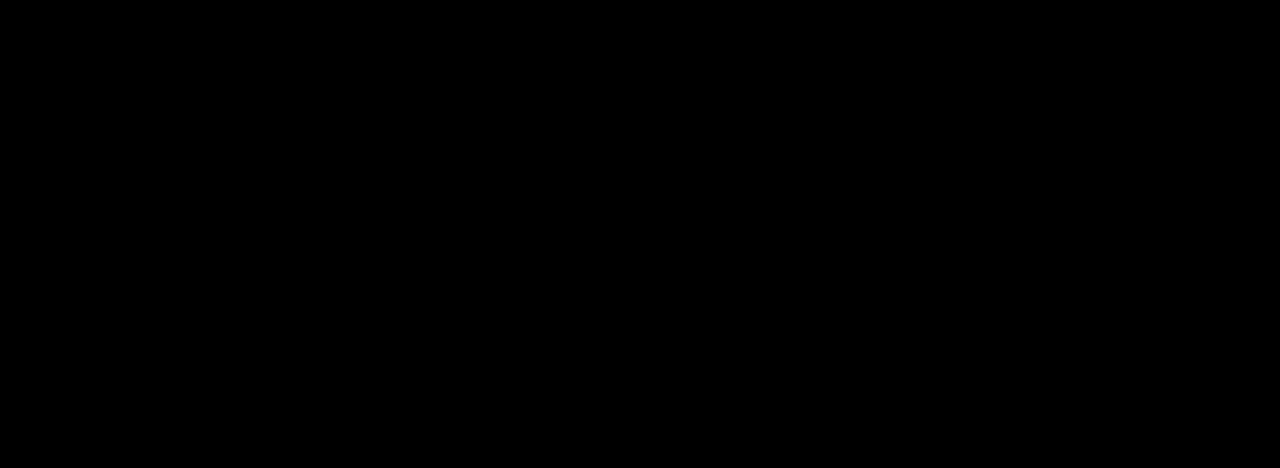
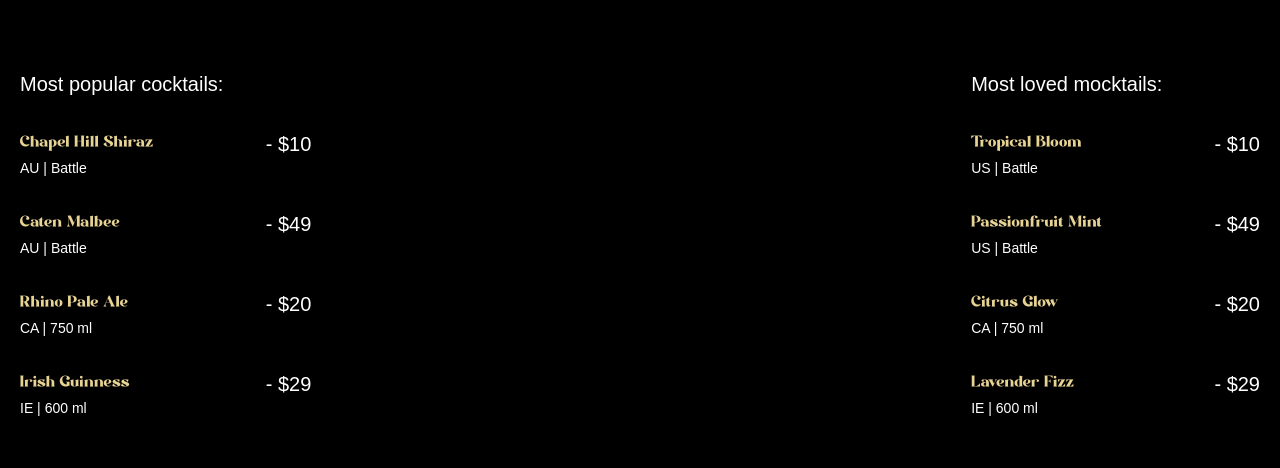
Before and after one commit to HarryYin03/GSAP-First-project, a React (Vite) app in the folder GSAP-first/: page / in a window 1280 px wide. Shown: the part 890-1358 px from the top of the page. Built offline with nearby package versions, Linux system fonts and the light colour scheme; a web font is replaced by a local one.

Commit message:
implement cocktails seciton

```diff
--- a/GSAP-first/src/App.jsx
+++ b/GSAP-first/src/App.jsx
@@ -3,6 +3,7 @@
 
 import Navbar from "./components/Navbar";
 import Hero from "./components/Hero";
+import Cocktails from "./components/Cocktails";
 
 gsap.registerPlugin(ScrollTrigger, SplitText);
 
@@ -12,6 +13,7 @@
     <main>
       <Navbar />
       <Hero />
+      <Cocktails />
     </main>
   )
 }
--- /dev/null
+++ b/GSAP-first/src/components/Cocktails.jsx
@@ -0,0 +1,61 @@
+import React from 'react'
+import { cocktailLists, mockTailLists } from '../../constants'
+import { useGSAP } from '@gsap/react'
+import gsap from 'gsap'
+
+const Cocktails = () => {
+
+    useGSAP(() => {
+        const parallaxTimeline = gsap.timeline({
+            scrollTrigger: {
+                trigger: '#cocktails',
+                start: 'top 30%',
+                end: 'bottom 80%',
+                scrub: true,
+            }
+        })
+        parallaxTimeline.from('#c-left-leaf', {x: -100, y: 100})
+        .from('#c-right-leaf', {x: 100, y: 100})
+    })
+  return (
+    <section id="cocktails" className='nosy'>
+        <img src="/images/cocktail-left-leaf.png" alt="left-leaf" id="c-left-leaf" />
+        <img src="/images/cocktail-right-leaf.png" alt="right-leaf" id="c-right-leaf" />
+
+        <div className="list">
+            <div className="popular">
+                <h2>Most popular cocktails:</h2>
+
+                <ul>
+                    {cocktailLists.map(({name, country, detail, price})=>(
+                        <li key={name}>
+                            <div className="md:me-28">
+                                <h3>{name}</h3>
+                                <p>{country} | {detail}</p>
+                            </div>
+                            <span>- {price}</span>
+                        </li>
+                    ))}
+                </ul>
+            </div>
+            <div className="loved">
+                <h2>Most loved mocktails:</h2>
+
+                <ul>
+                    {mockTailLists.map(({name, country, detail, price})=>(
+                        <li key={name}>
+                            <div className="md:me-28">
+                                <h3>{name}</h3>
+                                <p>{country} | {detail}</p>
+                            </div>
+                            <span>- {price}</span>
+                        </li>
+                    ))}
+                </ul>
+            </div>
+        </div>
+    </section>
+  )
+}
+
+export default Cocktails
```
